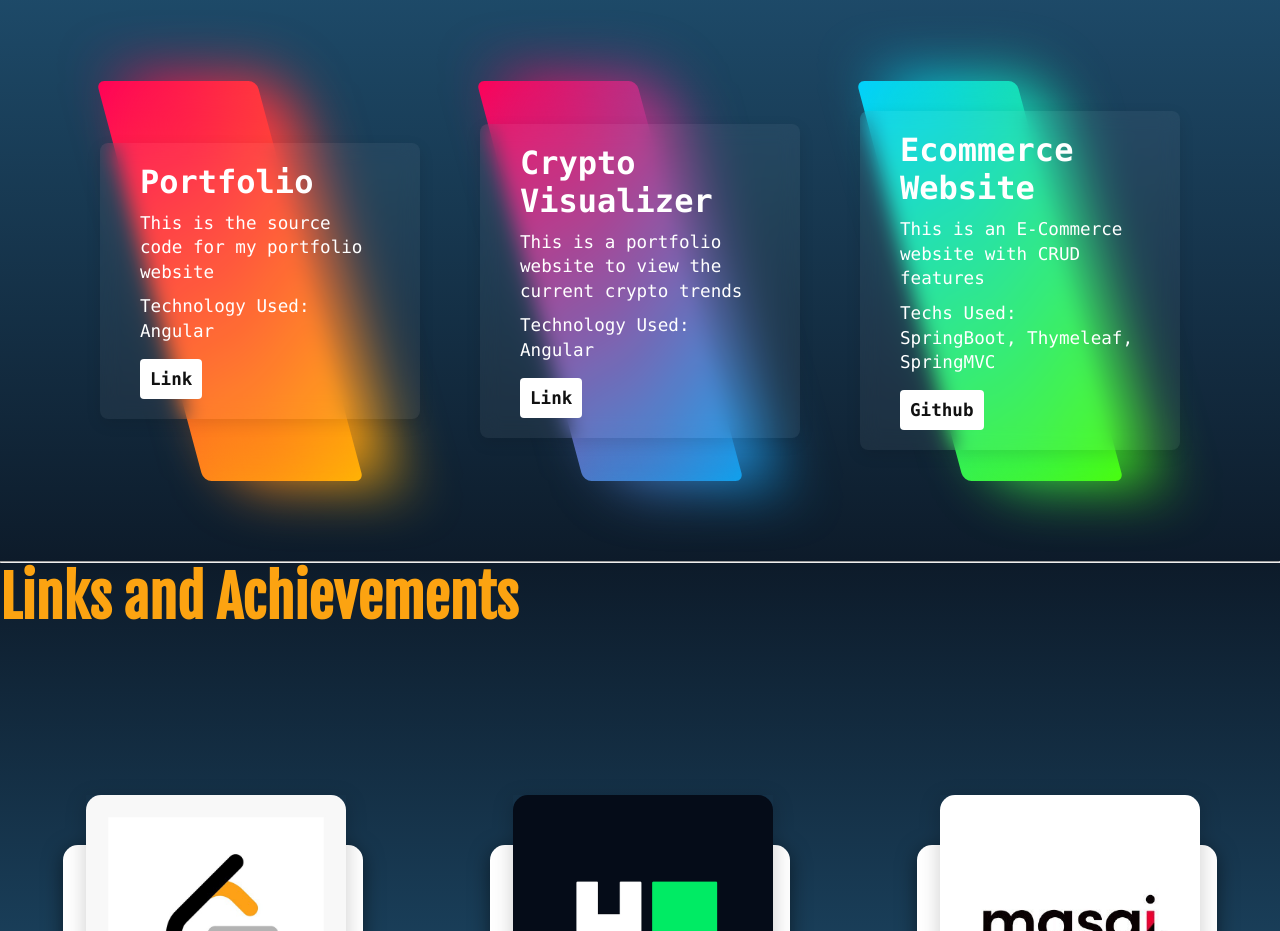
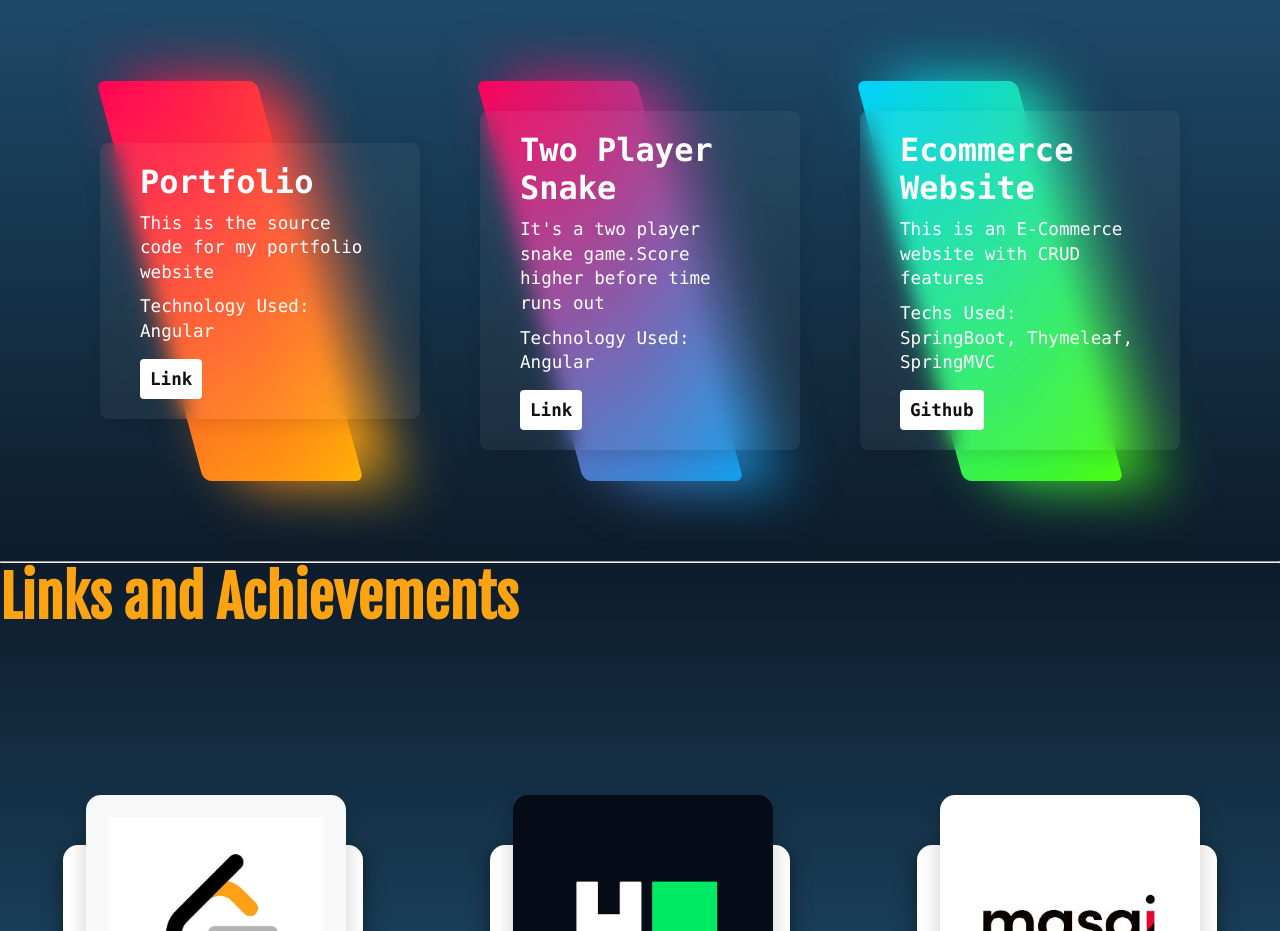
Before and after one commit to chaitanyacrk03/portfolio-_crk, an Angular app: page / in a window 1280 px wide. Shown: the part 1740-2671 px from the top of the page. Built offline with nearby package versions, Linux system fonts and the light colour scheme.

Commit message:
Update card.component.html

```diff
--- a/src/app/projects/card/card.component.html
+++ b/src/app/projects/card/card.component.html
@@ -11,10 +11,10 @@
     <div class="box">
       <span></span>
       <div class="content">
-        <h2>Crypto Visualizer</h2>
-        <p>This is a portfolio website to view the current crypto trends</p>
+        <h2>Two Player Snake</h2>
+        <p>It's a two player snake game.Score higher before time runs out</p>
         <p>Technology Used: Angular</p>
-        <a href="https://crypto-visualizer-41tq.vercel.app/" id="Achievements" target="_blank">Link</a>
+        <a href="https://snake2-three.vercel.app/" id="Achievements" target="_blank">Link</a>
       </div>
     </div>
     <div class="box">
```
